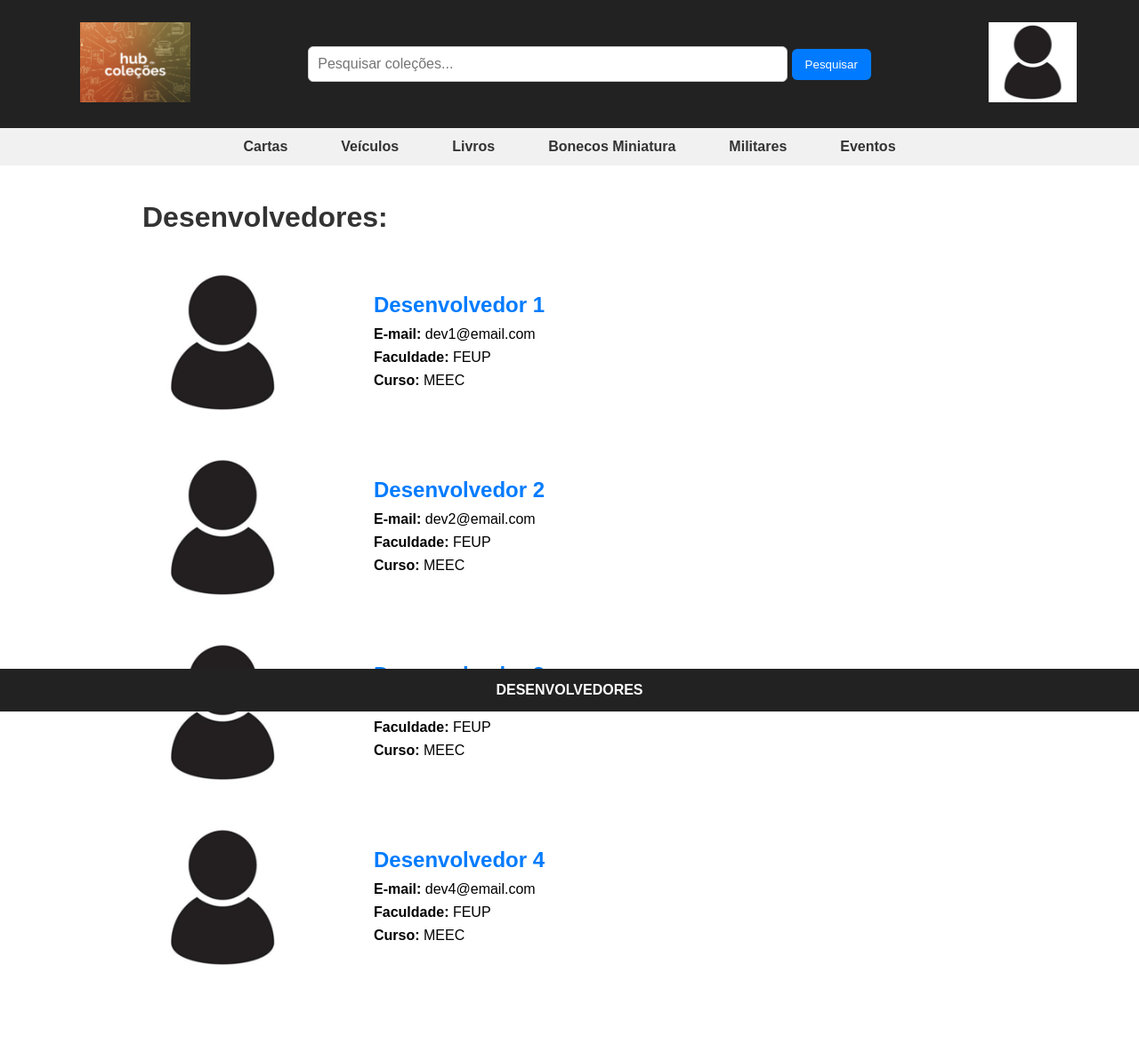
After one commit to diogo-tavares/EIS_2526-G2_MEEC, a PHP site: page /desenvolvedores.html in a window 1280 px wide. The commit adds this page. Shown: the whole page at 89% size. Run offline with PHP 8.4, Linux system fonts and the light colour scheme.

Commit message:
Pagina de desenvolvedores adicionada
Uma pagina de desenvolvedores para quando tem sessão iniciada e outra para quando não tem (modo anónimo)

```diff
--- a/Teamwork/public_html/css/style.css
+++ b/Teamwork/public_html/css/style.css
@@ -294,3 +294,39 @@ input {
     width: 200px;
     padding: 10px 15px;
 }
+
+/* ------------------- */
+/* Página Desenvolvedores */
+.devs-content {
+    max-width: 1000px;
+    margin: 40px auto 80px auto;
+    padding: 0 20px;
+}
+
+.devs-content h1 {
+    margin-bottom: 40px;
+    color: #333;
+}
+
+.dev-container {
+    display: flex;
+    align-items: center;
+    gap: 80px;
+    margin-bottom: 40px;
+    flex-wrap: wrap;
+}
+
+.dev-img img {
+    border-radius: 10px;
+    object-fit: cover;
+}
+
+.dev-info h2 {
+    margin-bottom: 10px;
+    color: #007bff;
+}
+
+.dev-info p {
+    margin-bottom: 8px;
+    font-size: 16px;
+}
--- /dev/null
+++ b/Teamwork/public_html/desenvolvedores.html
@@ -0,0 +1,105 @@
+<!DOCTYPE html>
+<html lang="pt">
+<head>
+    <meta charset="UTF-8">
+    <meta name="viewport" content="width=device-width, initial-scale=1.0">
+    <title>Hub de Coleções</title>
+    <link rel="stylesheet" href="css/style.css">
+</head>
+<body>
+
+    <!-- Barra superior (igual à homepage) -->
+    <header class="top-bar-home">
+        <div class="logo">
+            <a href="homepage.html">
+                <img src="images/logo.png" alt="Logo do Sistema">
+            </a>
+        </div>
+
+        <div class="search-bar">
+            <input type="text" placeholder="Pesquisar coleções...">
+            <button>Pesquisar</button>
+        </div>
+
+        <div class="user-icon">
+            <a href="perfil.html">
+                <img src="images/profile.png" alt="Perfil do Utilizador">
+            </a>
+        </div>
+    </header>
+
+    <!-- Barra de categorias -->
+    <nav class="category-bar">
+        <a href="#">Cartas</a>
+        <a href="#">Veículos</a>
+        <a href="#">Livros</a>
+        <a href="#">Bonecos Miniatura</a>
+        <a href="#">Militares</a>
+        <a href="#">Eventos</a>
+    </nav>
+
+    <!-- Conteúdo principal -->
+    <main class="devs-content">
+    <h1>Desenvolvedores:</h1>
+
+    <!-- Desenvolvedor 1 -->
+    <section class="dev-container">
+        <div class="dev-img">
+            <img src="images/profile.png" alt="Foto do Desenvolvedor" width="180">
+        </div>
+        <div class="dev-info">
+            <h2>Desenvolvedor 1</h2>
+            <p><strong>E-mail:</strong> dev1@email.com</p>
+            <p><strong>Faculdade:</strong> FEUP</p>
+            <p><strong>Curso:</strong> MEEC</p>
+        </div>
+    </section>
+
+    <!-- Desenvolvedor 2 -->
+    <section class="dev-container">
+        <div class="dev-img">
+            <img src="images/profile.png" alt="Foto do Desenvolvedor" width="180">
+        </div>
+        <div class="dev-info">
+            <h2>Desenvolvedor 2</h2>
+            <p><strong>E-mail:</strong> dev2@email.com</p>
+            <p><strong>Faculdade:</strong> FEUP</p>
+            <p><strong>Curso:</strong> MEEC</p>
+        </div>
+    </section>
+
+    <!-- Desenvolvedor 3 -->
+    <section class="dev-container">
+        <div class="dev-img">
+            <img src="images/profile.png" alt="Foto do Desenvolvedor" width="180">
+        </div>
+        <div class="dev-info">
+            <h2>Desenvolvedor 3</h2>
+            <p><strong>E-mail:</strong> dev3@email.com</p>
+            <p><strong>Faculdade:</strong> FEUP</p>
+            <p><strong>Curso:</strong> MEEC</p>
+        </div>
+    </section>
+
+    <!-- Desenvolvedor 4 -->
+    <section class="dev-container">
+        <div class="dev-img">
+            <img src="images/profile.png" alt="Foto do Desenvolvedor" width="180">
+        </div>
+        <div class="dev-info">
+            <h2>Desenvolvedor 4</h2>
+            <p><strong>E-mail:</strong> dev4@email.com</p>
+            <p><strong>Faculdade:</strong> FEUP</p>
+            <p><strong>Curso:</strong> MEEC</p>
+        </div>
+    </section>
+</main>
+
+
+    <!-- Barra inferior -->
+    <footer class="bottom-bar">
+        <a href="desenvolvedores.html">DESENVOLVEDORES</a>
+    </footer>
+
+</body>
+</html>
--- a/Teamwork/public_html/homepage.html
+++ b/Teamwork/public_html/homepage.html
@@ -102,7 +102,7 @@
 
     <!-- Barra inferior -->
     <footer class="bottom-bar">
-        <a href="#">DESENVOLVEDORES</a>
+        <a href="desenvolvedores.html">DESENVOLVEDORES</a>
     </footer>
 
 </body>
--- a/Teamwork/public_html/login.html
+++ b/Teamwork/public_html/login.html
@@ -34,12 +34,12 @@
         <p class="register-text">
             Caso ainda não tenha uma conta clique em registar para criar uma.
         </p>
-        <button class="btn-secondary">REGISTAR</button>
+        <a href="registar.html" class="btn-secondary">REGISTAR</a>
     </main>
 
     <!-- Barra inferior -->
     <footer class="bottom-bar">
-        <a href="#">DESENVOLVEDORES</a>
+        <a href="desenvolvedores_anon.html">DESENVOLVEDORES</a>
     </footer>
 
     <!-- Ligação ao JavaScript -->
--- a/Teamwork/public_html/perfil.html
+++ b/Teamwork/public_html/perfil.html
@@ -68,7 +68,7 @@
 
     <!-- Barra inferior -->
     <footer class="bottom-bar">
-        <a href="#">DESENVOLVEDORES</a>
+        <a href="desenvolvedores.html">DESENVOLVEDORES</a>
     </footer>
 
 </body>
--- a/Teamwork/public_html/registar.html
+++ b/Teamwork/public_html/registar.html
@@ -37,7 +37,7 @@
 
     <!-- Barra inferior -->
     <footer class="bottom-bar">
-        <a href="#">DESENVOLVEDORES</a>
+        <a href="desenvolvedores_anon.html">DESENVOLVEDORES</a>
     </footer>
 
     <!-- Ligação ao JavaScript -->
```
Also changed, not shown: Teamwork/public_html/desenvolvedores_anon.html (added, +85 -0 lines), Teamwork/public_html/js/validation.js (+10 -3 lines).
